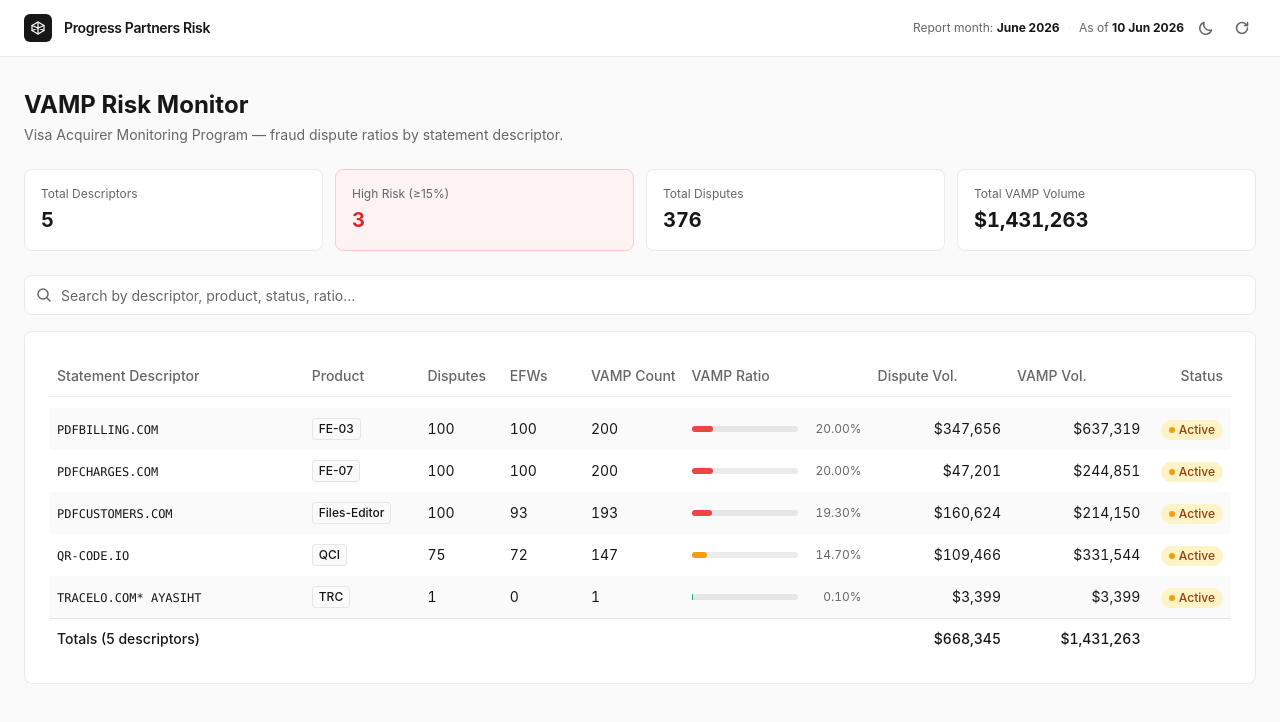
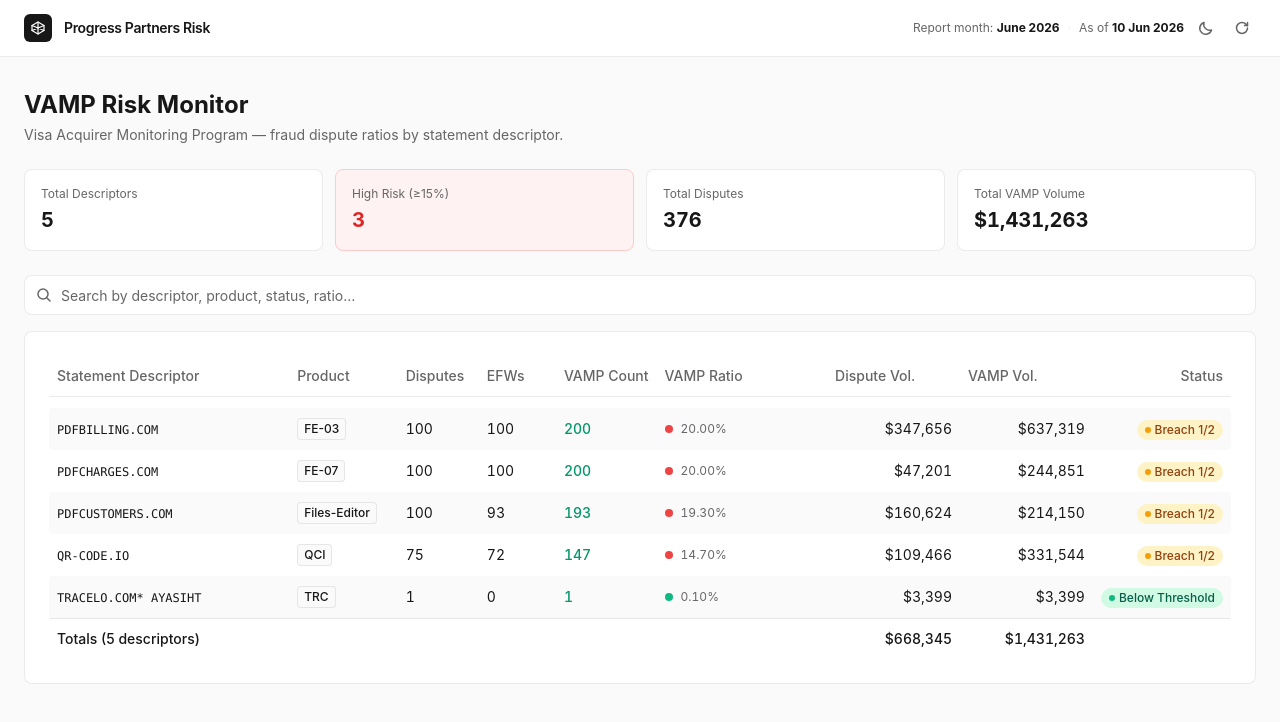
Before and after one commit to alexandrubogdan-sketch/progress-partners-risk, a Next.js app: page / in a window 1280 px wide. Shown: the top 722 px of the page. Built offline with nearby package versions, Linux system fonts and the light colour scheme; no server answers.

Commit message:
UI: replace ratio bar with dot, color vamp count, new breach status badge

```diff
--- a/app/page.tsx
+++ b/app/page.tsx
@@ -20,51 +20,49 @@
   maximumFractionDigits: 2,
 });
 
-function StatusBadge({ status }: { status: string }) {
-  const base = "inline-flex items-center gap-1 px-2 py-0.5 rounded-full text-xs font-medium";
-  const upper = status.toUpperCase().replace(/[^A-Z]/g, "");
+function StatusBadge({ vampCount, vampRatio }: { vampCount: number; vampRatio: number }) {
+  const base = "inline-flex items-center gap-1 px-2 py-0.5 rounded-full text-xs font-medium whitespace-nowrap";
+  const countBreached = vampCount > 1000;
+  const ratioBreached = vampRatio > 0.015;
+  const breaches = (countBreached ? 1 : 0) + (ratioBreached ? 1 : 0);
 
-  if (upper.includes("ACTIVE")) {
+  if (breaches === 2) {
     return (
-      <span className={`${base} bg-amber-100 text-amber-800 dark:bg-amber-900/30 dark:text-amber-300`}>
-        <span className="w-1.5 h-1.5 rounded-full bg-amber-500 inline-block" />
-        Active
+      <span className={`${base} bg-red-100 text-red-800 dark:bg-red-900/30 dark:text-red-300`}>
+        <span className="w-1.5 h-1.5 rounded-full bg-red-500 inline-block shrink-0" />
+        Breach 2/2
       </span>
     );
   }
-  if (upper.includes("CRITICAL") || upper.includes("HIGH")) {
+  if (breaches === 1) {
     return (
-      <span className={`${base} bg-red-100 text-red-800 dark:bg-red-900/30 dark:text-red-300`}>
-        <span className="w-1.5 h-1.5 rounded-full bg-red-500 inline-block" />
-        {status.replace(/[^a-zA-Z\s]/g, "").trim() || "Critical"}
+      <span className={`${base} bg-amber-100 text-amber-800 dark:bg-amber-900/30 dark:text-amber-300`}>
+        <span className="w-1.5 h-1.5 rounded-full bg-amber-500 inline-block shrink-0" />
+        Breach 1/2
       </span>
     );
   }
   return (
-    <span className={`${base} bg-gray-100 text-gray-700 dark:bg-white/10 dark:text-gray-300`}>
-      {status.replace(/[^a-zA-Z\s]/g, "").trim() || status}
+    <span className={`${base} bg-emerald-100 text-emerald-800 dark:bg-emerald-900/30 dark:text-emerald-300`}>
+      <span className="w-1.5 h-1.5 rounded-full bg-emerald-500 inline-block shrink-0" />
+      Below Threshold
     </span>
   );
 }
 
-function VampRatioBar({ ratio }: { ratio: number }) {
-  const pct = Math.min(ratio * 100, 100);
-  const color =
-    pct >= 15
+function VampRatioDot({ ratio }: { ratio: number }) {
+  const pct = ratio * 100;
+  const dotColor =
+    pct > 1.5
       ? "bg-red-500"
-      : pct >= 8
+      : pct > 0.9
       ? "bg-amber-500"
       : "bg-emerald-500";
 
   return (
     <div className="flex items-center gap-2">
-      <div className="flex-1 h-1.5 rounded-full bg-gray-alpha-400 min-w-[48px]">
-        <div
-          className={`h-full rounded-full ${color}`}
-          style={{ width: `${pct}%` }}
-        />
-      </div>
-      <span className="tabular-nums text-xs text-gray-900 w-14 text-right">
+      <span className={`w-2 h-2 rounded-full inline-block shrink-0 ${dotColor}`} />
+      <span className="tabular-nums text-xs text-gray-900">
         {pctFmt.format(ratio)}
       </span>
     </div>
@@ -376,11 +374,11 @@
                     <Table.Cell className="tabular-nums">
                       {row.efw_count.toLocaleString()}
                     </Table.Cell>
-                    <Table.Cell className="tabular-nums">
+                    <Table.Cell className={`tabular-nums font-medium ${row.vamp_count > 1000 ? "text-red-500 dark:text-red-400" : "text-emerald-600 dark:text-emerald-400"}`}>
                       {row.vamp_count.toLocaleString()}
                     </Table.Cell>
                     <Table.Cell>
-                      <VampRatioBar ratio={row.vamp_ratio} />
+                      <VampRatioDot ratio={row.vamp_ratio} />
                     </Table.Cell>
                     <Table.Cell className="tabular-nums text-right">
                       {currencyFmt.format(row.dispute_volume)}
@@ -389,7 +387,7 @@
                       {currencyFmt.format(row.vamp_volume)}
                     </Table.Cell>
                     <Table.Cell className="text-right">
-                      <StatusBadge status={row.status} />
+                      <StatusBadge vampCount={row.vamp_count} vampRatio={row.vamp_ratio} />
                     </Table.Cell>
                   </Table.Row>
                 ))}
```
